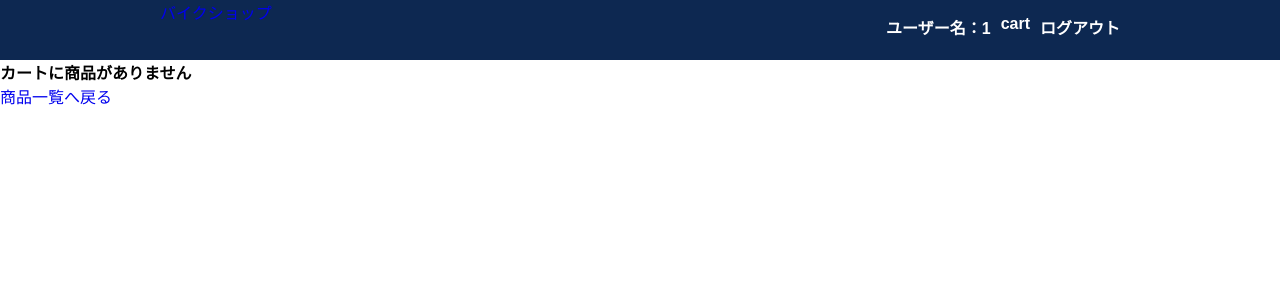
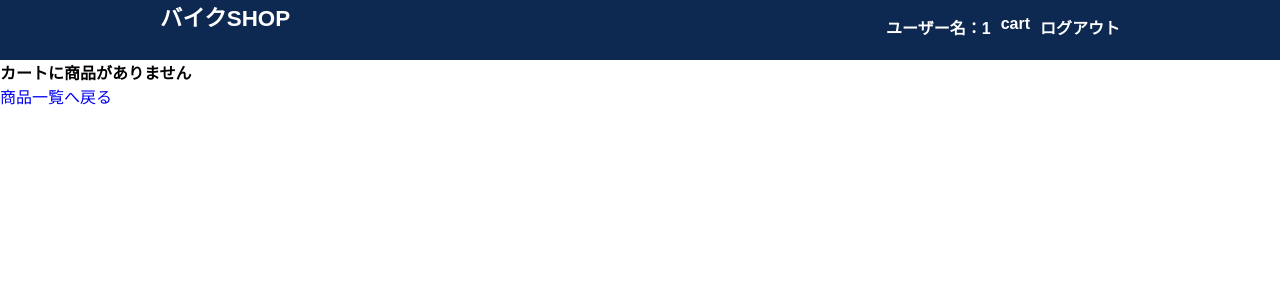
Before and after one commit to atsu555/ec_site, a PHP site: page /cart.php in a window 1280 px wide. Shown: the top 300 px of the page. Run offline with PHP 8.4, Linux system fonts and the light colour scheme; the visitor is signed in with stand-in values (Sample User, id 1); data that the repository does not hold is empty.

Commit message:
ECサイト制作

```diff
--- a/www/html/css/common.css
+++ b/www/html/css/common.css
@@ -71,6 +71,12 @@ a:hover.cart {
 
 a:active.cart {
   background: url("./cart_on.png") no-repeat;
+}
+
+.title {
+  font-weight: bold;
+  font-size: 16px;
+  color: #ffffff;
 }
 
 .nemu {
--- a/www/html/view/templates/header_view.php
+++ b/www/html/view/templates/header_view.php
@@ -1,7 +1,7 @@
 <header>
     <div class="header-box">
-      <a href="itemlist.php">
-        バイクショップ
+      <a class="title "href="itemlist.php">
+        バイクSHOP
       </a>
       <a class="nemu" href="logout.php">ログアウト</a>
       <a class="nemu" href="cart.php" class="cart">cart</a>
```
